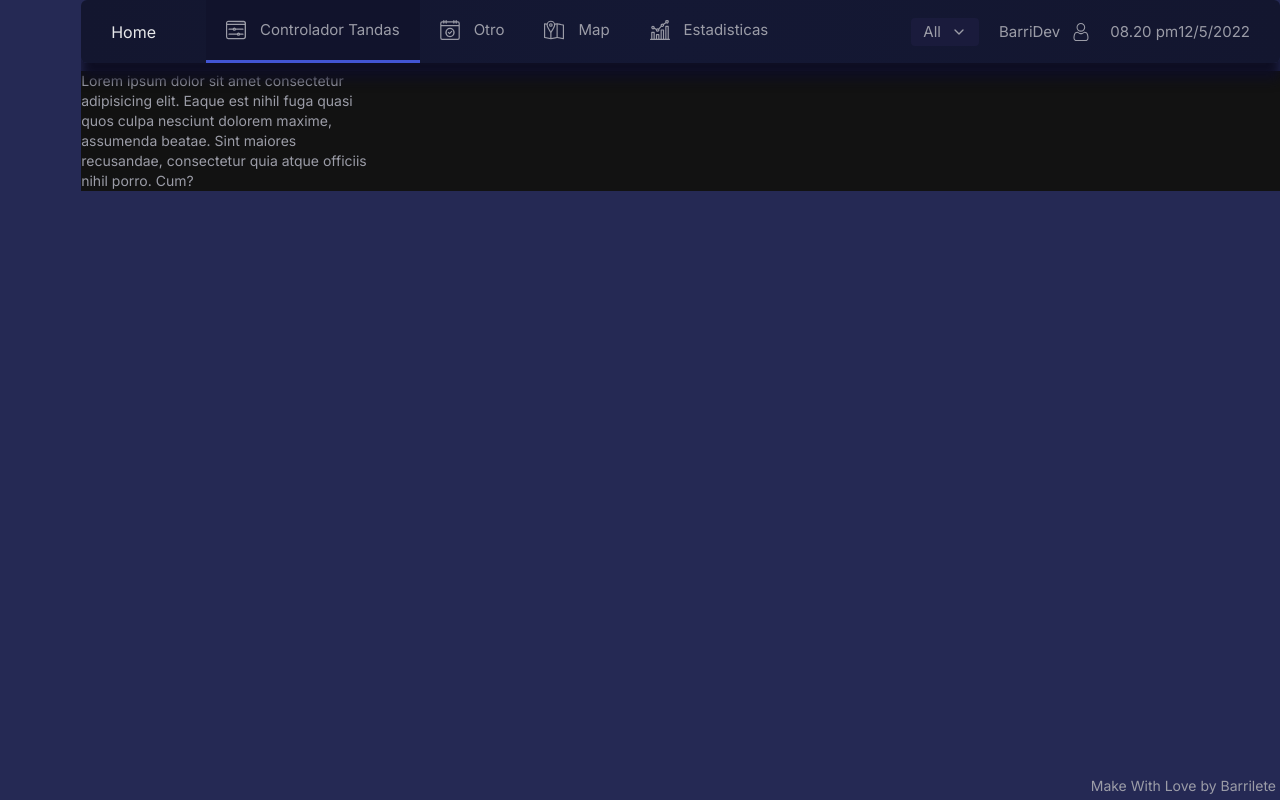
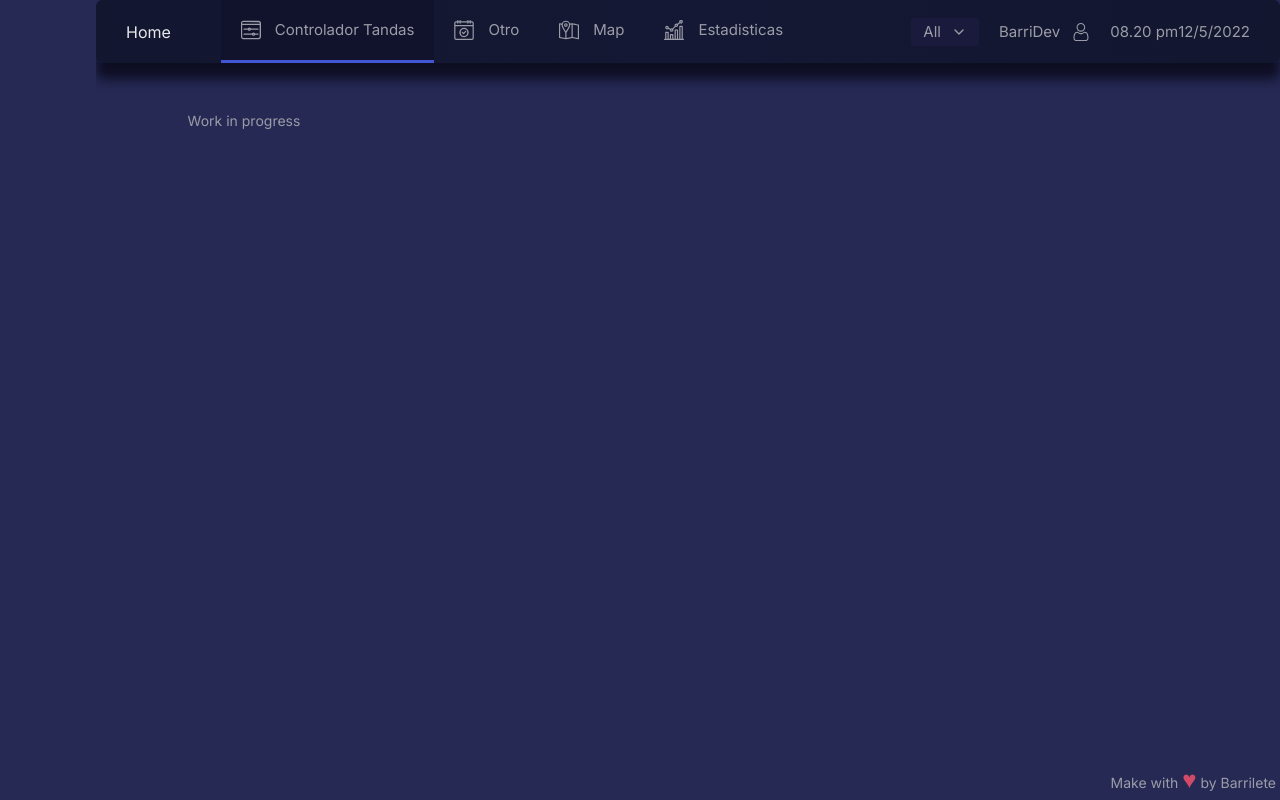
Before and after one commit to lucasfrontend/chasco-prueba, a React (Vite) app: page /#/data in a window 1280 px wide. Built offline with nearby package versions, Linux system fonts and the light colour scheme.

Commit message:
orden de sidebar y corazon

```diff
--- a/src/Pages/Data.jsx
+++ b/src/Pages/Data.jsx
@@ -6,7 +6,7 @@ import PilotsChart from "../graficos/PilotsChart";
 const Data = () => {
 
     return <>
-    <div className="bg-dark">
+    <div className="">
         <div className="w-3/12">
             <PilotsChart />
         </div>
--- a/src/components/dumbComponents/Footer.jsx
+++ b/src/components/dumbComponents/Footer.jsx
@@ -2,7 +2,7 @@ import React from "react";
 
 const Footer = ({ el }) => {
     return <>
-    <h4 className="absolute bottom-1 right-1">Make With Love by Barrilete</h4>
+    <h4 className="absolute bottom-1 right-1">Make with <span className="text-red text-2xl">♥</span> by Barrilete</h4>
     </>
 
 }
--- a/src/graficos/PilotsChart.jsx
+++ b/src/graficos/PilotsChart.jsx
@@ -3,7 +3,10 @@ import React from 'react';
 const PilotsChart = () => {
 
     return <>
-    <h3>Lorem ipsum dolor sit amet consectetur adipisicing elit. Eaque est nihil fuga quasi quos culpa nesciunt dolorem maxime, assumenda beatae. Sint maiores recusandae, consectetur quia atque officiis nihil porro. Cum?</h3>
+    <div className="container">
+        <h3 className='flex justify-center mt-10'>Work in progress</h3>
+
+    </div>
     </>
 
 }
```
Also changed, not shown: src/components/SideBar.jsx (+8 -8 lines).
